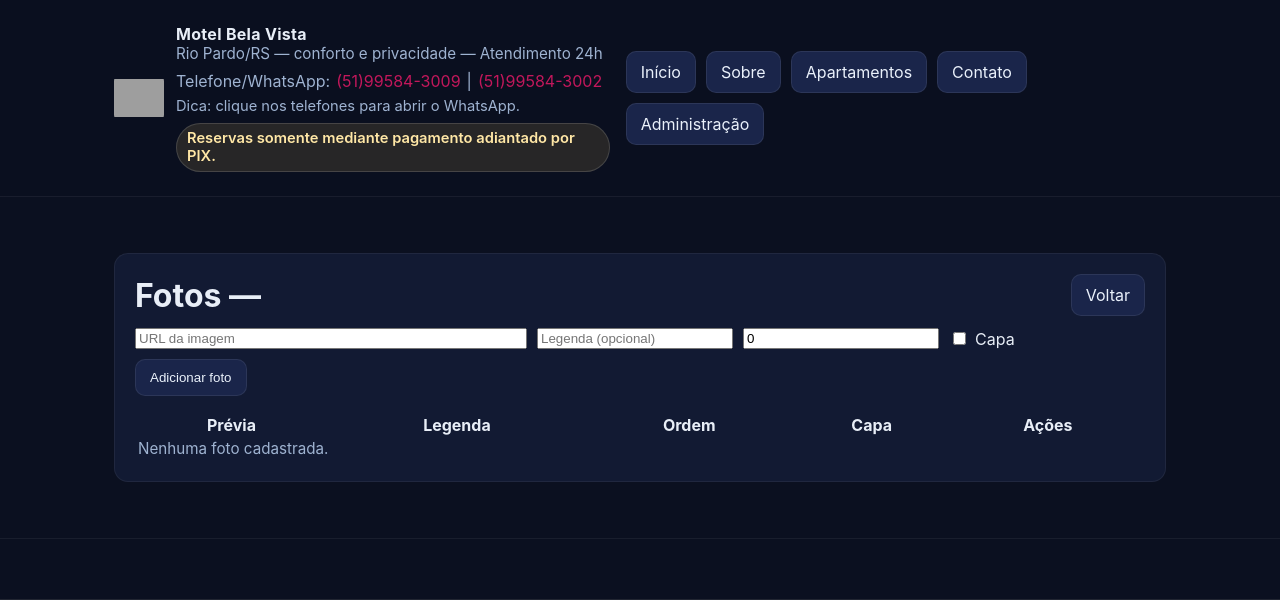
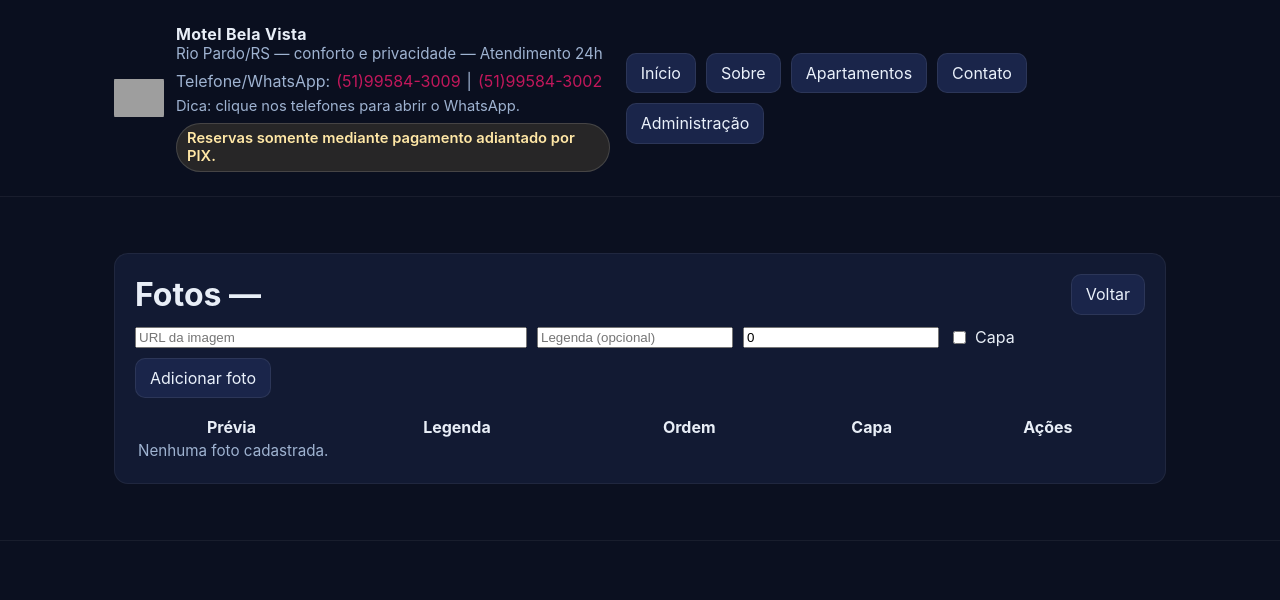
Before and after one commit to douglasherzog/bela-vista-site, a Python web app: template app/templates/admin_fotos.html in a window 1280 px wide. Shown: the top 600 px of the page. Run offline with Jinja, Linux system fonts and the light colour scheme; the template is opened without the code that fills it, so the values that code supplies are empty; grey boxes are pictures that could not be loaded.

Commit message:
UI: normalize button font sizing

```diff
--- a/app/templates/base.html
+++ b/app/templates/base.html
@@ -88,7 +88,7 @@
     .card{ background:var(--card); border:1px solid rgba(255,255,255,.06); border-radius:var(--radius); padding:20px }
     .grid{ display:grid; gap:16px }
     .cols-2{ grid-template-columns:repeat(2, minmax(0, 1fr)) }
-    .btn{ display:inline-flex; align-items:center; gap:8px; padding:10px 14px; border-radius:10px; border:1px solid rgba(255,255,255,.08); background:#1a254a; color:#eaf1fb }
+    .btn{ display:inline-flex; align-items:center; gap:8px; padding:10px 14px; border-radius:10px; border:1px solid rgba(255,255,255,.08); background:#1a254a; color:#eaf1fb; font: inherit; font-size: 1rem; line-height: 1.15 }
     .btn:hover{ background:#223062 }
     .badge{ display:inline-block; padding:4px 10px; border-radius:999px; border:1px solid rgba(255,255,255,.12); color:#dbe7fb; background:#14204a; font-size:.85rem }
     .table-wrap{ overflow:auto; -webkit-overflow-scrolling:touch }
```
